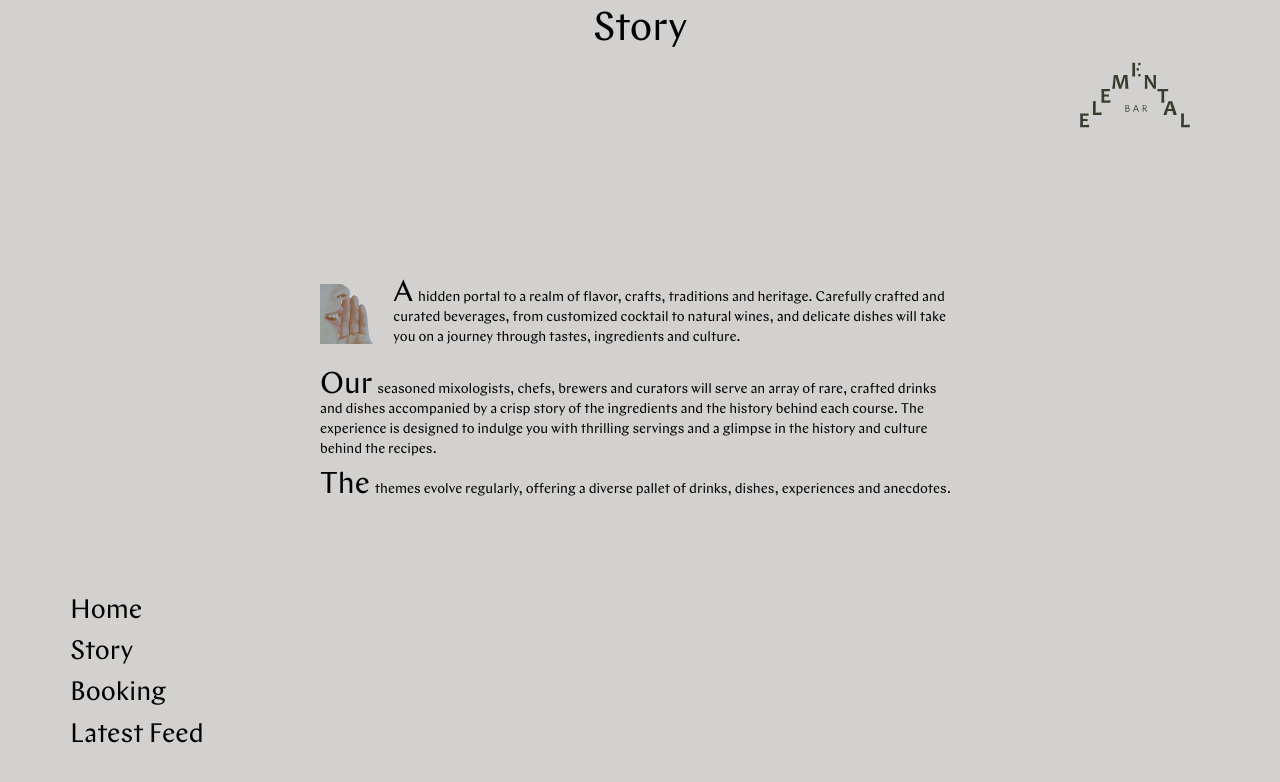
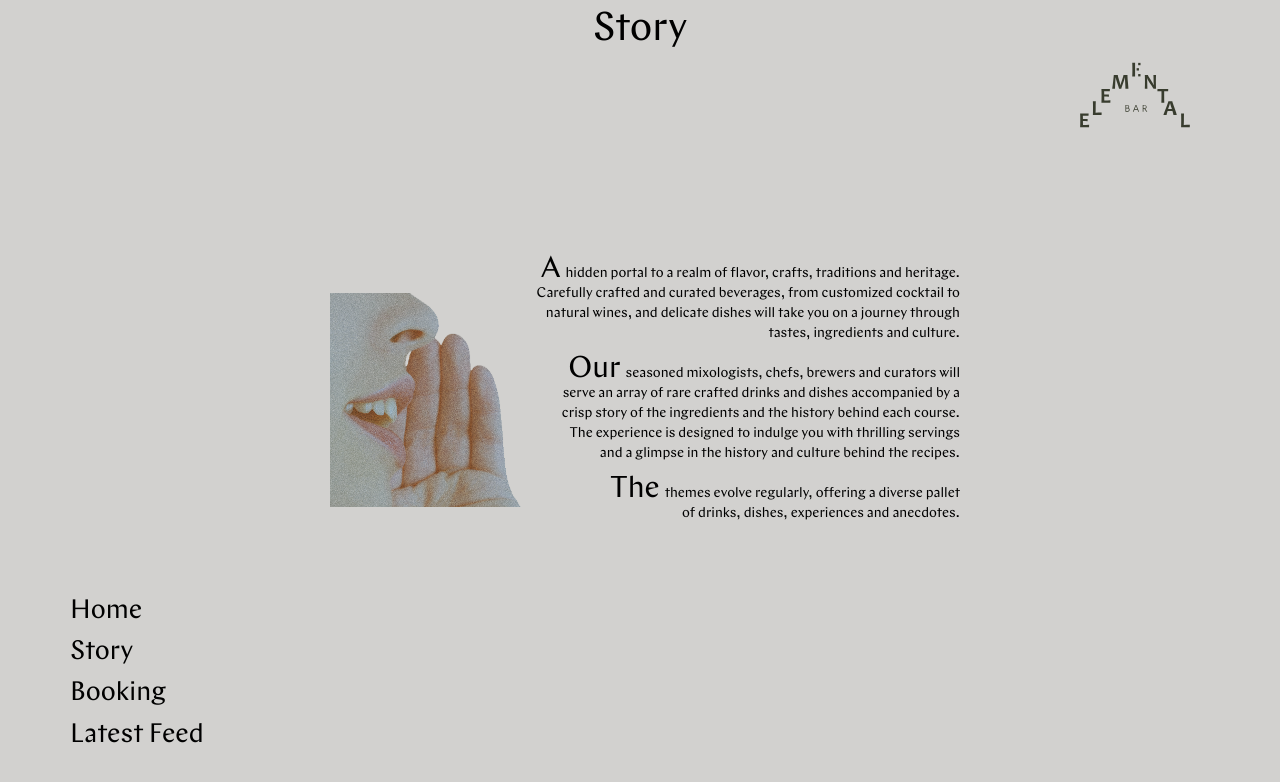
Before and after one commit to gunaindra/elementalbar, a Next.js app: page /story in a window 1280 px wide. Shown: the top 782 px of the page. Built offline with nearby package versions, Linux system fonts and the light colour scheme.

Commit message:
changes : text-decoration story

```diff
--- a/pages/story.js
+++ b/pages/story.js
@@ -44,8 +44,8 @@ export default function Story() {
             timeout={200}
             classNames={`story-text`}
           >
-            <div className="story-text">
-              <div className="flex justify-between items-center pb-2 md:hidden">
+            <div className="story-text ">
+              <div className="flex justify-between items-center pb-4 md:hidden">
                 <div className="w-3/5 h-200px">
                   <img src="/assets/images/story-invitation.png" alt="story" />
                 </div>
@@ -61,33 +61,58 @@ export default function Story() {
                 </div>
               </div>
 
-              <div className="hidden md:grid grid-cols-12 text-sm pb-2">
-                <div className="col-span-1 mb-5">
-                  <img src="/assets/images/story-invitation.png" width={60} alt="story" />
+              <div className="block md:hidden ">
+                <p className="text-sm pb-2 mb-5">
+                  <span className="drop-cap">Our </span> seasoned mixologists,
+                  chefs, brewers and curators will serve an array of rare
+                  crafted drinks and dishes accompanied by a  crisp story
+                  of the ingredients and the history behind each course.
+                  The experience is designed to indulge you with thrilling
+                  servings  and a glimpse in the history and culture
+                  behind the recipes.
+                </p>
+
+                <p className="text-sm pb-2 mb-5">
+                  <span className="drop-cap">The</span> themes evolve regularly,
+                  offering a diverse pallet of drinks, dishes,
+                  experiences and anecdotes.
+                </p>
               </div>
-                <p className="mb-5 text-sm col-span-11 ml-5">
-                  <span className="drop-cap">A</span> hidden portal to a realm
-                  of flavor, crafts, traditions and heritage. Carefully crafted
-                  and curated beverages, from customized cocktail to natural
-                  wines, and delicate dishes will take you on a journey through
-                  tastes, ingredients and culture.
+
+              <div className="hidden md:grid md:grid-cols-12 md:gap-1">
+                <div className="col-span-4 flex justify-center items-center">
+                  <img src="/assets/images/story-invitation.png" alt="story" />
+                </div>
+                <div className="col-span-8 text-end">
+                  <div className="text-sm pb-2">
+                    <p className="mb-2 text-sm">
+                      <span className="drop-cap">A</span> hidden portal to a
+                      realm of flavor, crafts, traditions and heritage. <br />
+                      Carefully crafted and curated beverages, from customized
+                      cocktail to <br /> natural wines, and delicate dishes will
+                      take you on a journey through <br /> tastes, ingredients
+                      and culture.
                     </p>
                   </div>
 
                   <p className="sm:mb-2 md:mb-2 sm:text-sm md:text-sm pb-2">
                     <span className="drop-cap">Our</span> seasoned mixologists,
-                chefs, brewers and curators will serve an array of rare, crafted
-                drinks and dishes accompanied by a crisp story of the
-                ingredients and the history behind each course. The experience
-                is designed to indulge you with thrilling servings and a glimpse
-                in the history and culture behind the recipes.
+                    chefs, brewers and curators will serve an array of rare
+                    crafted drinks and dishes accompanied by a <br /> crisp
+                    story of the ingredients and the history behind each course.{" "}
+                    <br />
+                    The experience is designed to indulge you with thrilling
+                    servings <br /> and a glimpse in the history and culture
+                    behind the recipes.
                   </p>
 
                   <p className="sm:mb-2 md:mb-2 sm:text-sm md:text-sm pb-2">
-                <span className="drop-cap">The</span> themes evolve regularly,
-                offering a diverse pallet of drinks, dishes, experiences and
-                anecdotes.
+                    <span className="drop-cap">The</span> themes evolve
+                    regularly, offering a diverse pallet <br /> of drinks,
+                    dishes, experiences and anecdotes.
                   </p>
+                </div>
+              </div>
             </div>
           </CSSTransition>
         </TransitionGroup>
```
Lines whose indentation alone changed are shown as unchanged.
